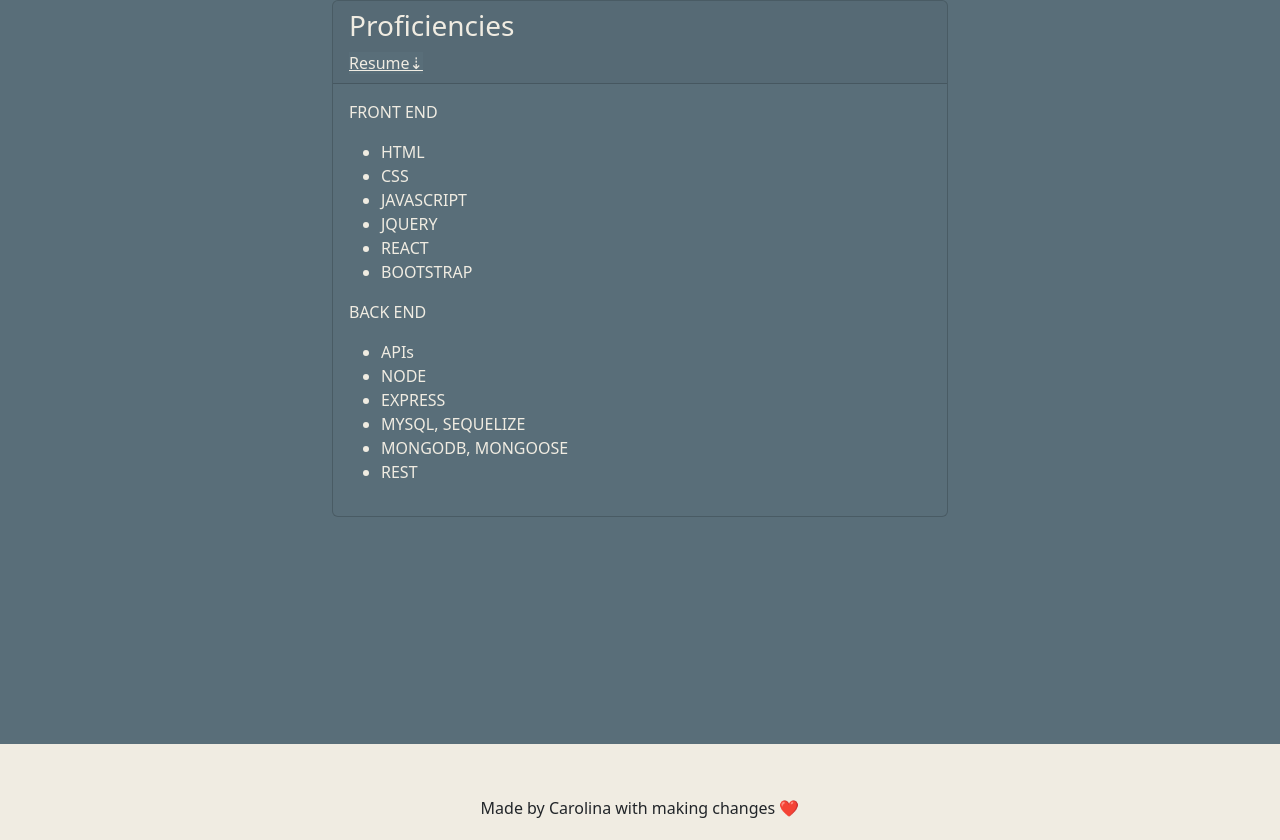
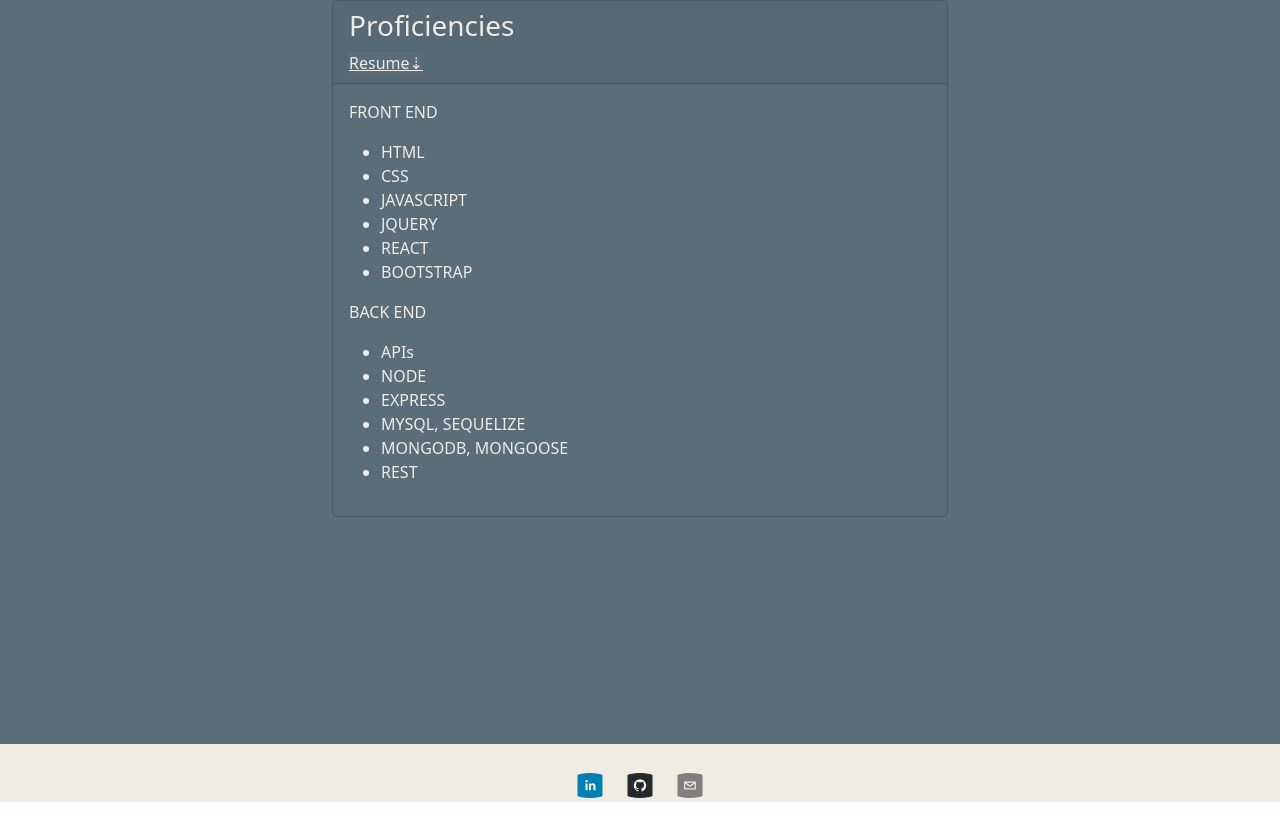
Before and after one commit to caroHagg/Portfolio-React, a React (Create React App) app: page /resume in a window 1280 px wide. Shown: the part 184-1024 px from the top of the page. After the commit the page ends 994 px from the top, so only its background shows below. Built offline with nearby package versions, Linux system fonts and the light colour scheme.

Commit message:
added Readme

```diff
--- a/package.json
+++ b/package.json
@@ -3,6 +3,7 @@
   "version": "0.1.0",
   "private": true,
   "dependencies": {
+    "@primer/octicons-react": "^19.1.0",
     "@testing-library/jest-dom": "^5.16.5",
     "@testing-library/react": "^13.4.0",
     "@testing-library/user-event": "^13.5.0",
@@ -11,6 +12,7 @@
     "react-dom": "^18.2.0",
     "react-router-dom": "^6.11.2",
     "react-scripts": "5.0.1",
+    "react-social-icons": "^5.15.0",
     "web-vitals": "^2.1.4"
   },
   "scripts": {
--- a/src/components/Footer.js
+++ b/src/components/Footer.js
@@ -1,4 +1,5 @@
 import React from 'react';
+import { SocialIcon } from 'react-social-icons';
 
 export default function Footer (){
     const style = {
@@ -6,8 +7,10 @@ export default function Footer (){
 
     }
     return (
-        <div className="footer text-center mt-5 py-1" style={style}>
-            <p> Made by Carolina with making changes ❤️ </p>
-              </div>
+        <div className="footer text-center mt-4 mb-2 py-1" style={style}>
+            <SocialIcon url="https://linkedin.com/in/carolinahaggerty" style={{ height: 25, width: 50 }} target="_blank" rel="noreferrer" />
+            <SocialIcon url="https://github.com/caroHagg"  style={{ height: 25, width: 50 }}  target="_blank" rel="noreferrer" />
+            <SocialIcon url="mailto:carolina.vhaggerty@gmail.com"  style={{ height: 25, width: 50 }}/>
+        </div>
     );
 }
```
Also changed, not shown: 2 other files (tests, documents, lock files or other folders).
